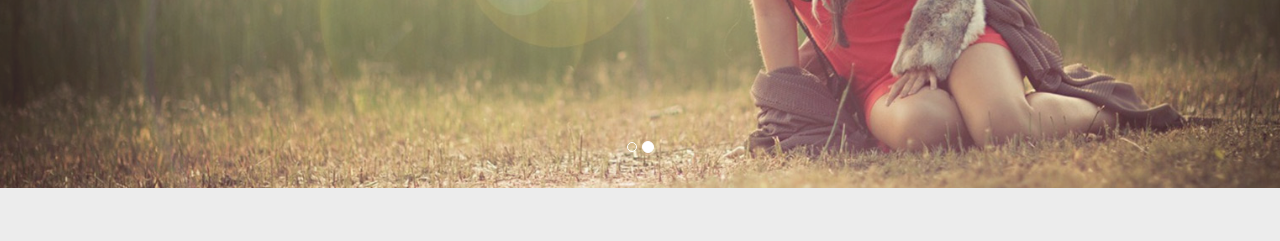
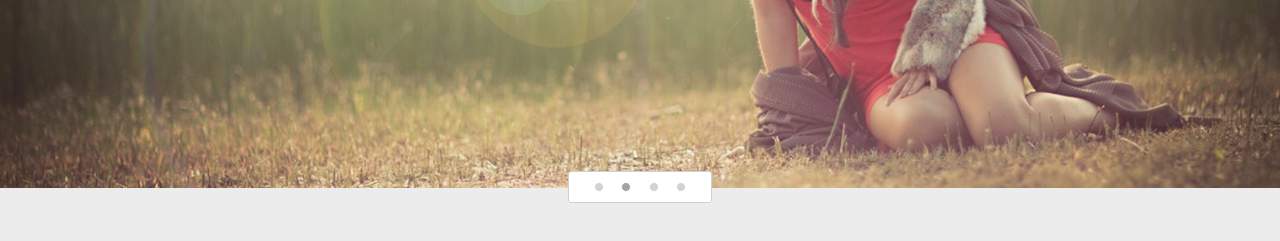
Before and after one commit to TatianaKeen/bootstrap, a plain HTML site: page styletour/index.html in a window 1280 px wide. Shown: the part 485-726 px from the top of the page. Drawn offline with nearby package versions, Linux system fonts and the light colour scheme.

Commit message:
7 lesson

```diff
--- a/styletour/css/style.css
+++ b/styletour/css/style.css
@@ -145,6 +145,62 @@ h3 {
 	z-index: 10;
 }
 
+.carousel-indicators-wrap {
+	position: absolute;
+	width: 100%;
+	bottom: -25px;
+	text-align: center;
+}
+
+.carousel-indicators-wrap .carousel-indicators {
+	margin-left: 0;
+	position: relative;
+	left: 0;
+	bottom: 0;
+	display: inline-block;
+	background: #fff;
+	width: auto;
+	border: 1px solid #cfcfcf;
+	border-radius: 3px;
+	padding: 5px 25px;
+}
+
+.carousel-indicators-wrap .carousel-indicators li {
+	background: #d2d2d2;
+	width: 10px;
+	height: 10px;
+	margin: 0 7px;
+}
+
+.carousel-indicators-wrap .carousel-indicators li.active {
+	background: #a3a3a3;
+}
+
+.carousel-indicators-wrap .carousel-indicators li:first-child {
+	margin-left: 0;
+}
+
+.carousel-indicators-wrap .carousel-indicators li:last-child {
+	margin-right: 0;
+}
+
+
+
+
+
+
+
+
+
+
+
+
+
+
+
+
+
+
 
 
 
--- a/styletour/index.html
+++ b/styletour/index.html
@@ -71,6 +71,8 @@
 				  <ol class="carousel-indicators">
 				    <li data-target="#carousel" data-slide-to="0" class="active"></li>
 				    <li data-target="#carousel" data-slide-to="1"></li>
+				    <li data-target="#carousel" data-slide-to="2"></li>
+				    <li data-target="#carousel" data-slide-to="3"></li>
 				  </ol>
 				</div> <!-- ./carousel-indicators-wrap -->
 				  <!-- Wrapper for slides -->
@@ -92,6 +94,28 @@
 					    <div class="container">
 					      <div class="carousel-caption">
 					        <h1>Women`s Apparel 2</h1>
+					        <h3> T-Shirts, Dress Shirts, Tanks, Pants and More...</h3>
+					        <a href="#" class="btn-red">Shop Women`s Apparel</a>
+					      </div>
+					    </div>
+				    </div>
+				    <div class="item">
+					<!-- <img src="img/slider.jpg" alt="slider"> -->
+				      <div class="bgslide" style="background-image: url(img/slider.jpg);"></div>
+					    <div class="container">
+					      <div class="carousel-caption">
+					        <h1>Women`s Apparel 3</h1>
+					        <h3> T-Shirts, Dress Shirts, Tanks, Pants and More...</h3>
+					        <a href="#" class="btn-red">Shop Women`s Apparel</a>
+					      </div>
+					    </div>
+				    </div>
+				    <div class="item">
+					<!-- <img src="img/slider.jpg" alt="slider"> -->
+				      <div class="bgslide" style="background-image: url(img/slider.jpg);"></div>
+					    <div class="container">
+					      <div class="carousel-caption">
+					        <h1>Women`s Apparel 4</h1>
 					        <h3> T-Shirts, Dress Shirts, Tanks, Pants and More...</h3>
 					        <a href="#" class="btn-red">Shop Women`s Apparel</a>
 					      </div>
```
